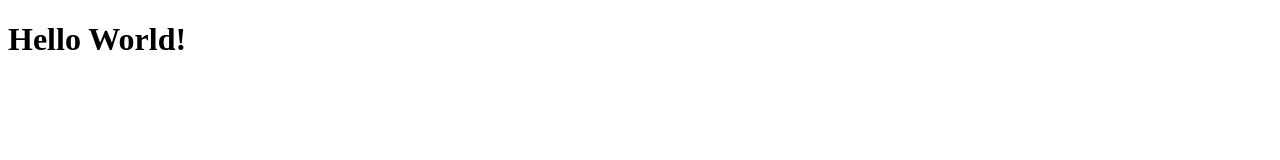
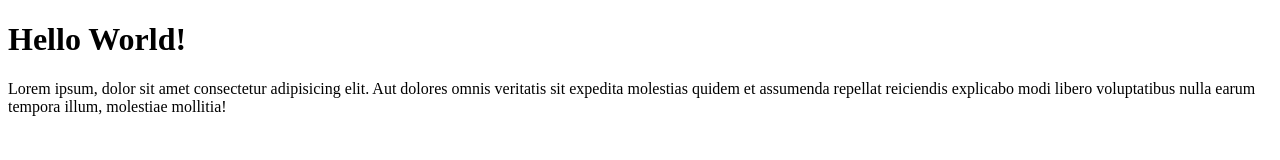
Before and after one commit to naufalfalah/wpu-git-test, a plain HTML site: page index.html in a window 1280 px wide. Drawn offline with Linux system fonts and the light colour scheme.

Commit message:
menambahkan paragraf

```diff
--- a/index.html
+++ b/index.html
@@ -8,5 +8,6 @@
   </head>
   <body>
     <h1>Hello World!</h1>
+    <p>Lorem ipsum, dolor sit amet consectetur adipisicing elit. Aut dolores omnis veritatis sit expedita molestias quidem et assumenda repellat reiciendis explicabo modi libero voluptatibus nulla earum tempora illum, molestiae mollitia!</p>
   </body>
 </html>
```
